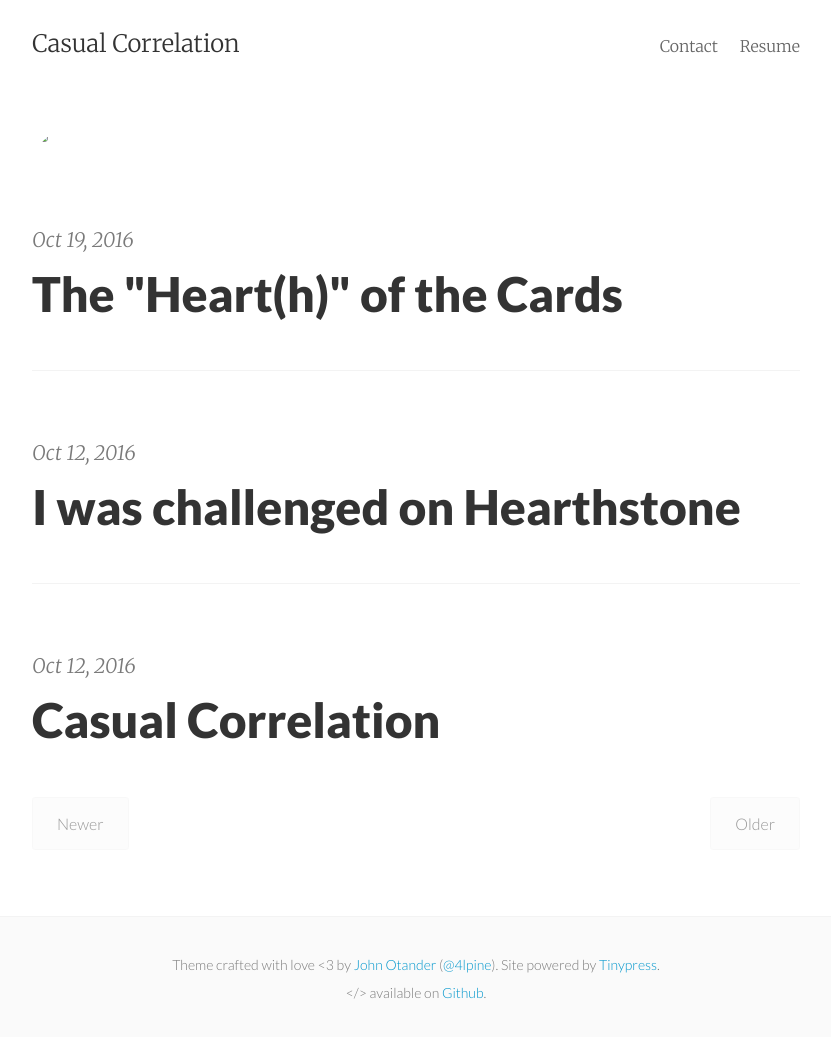
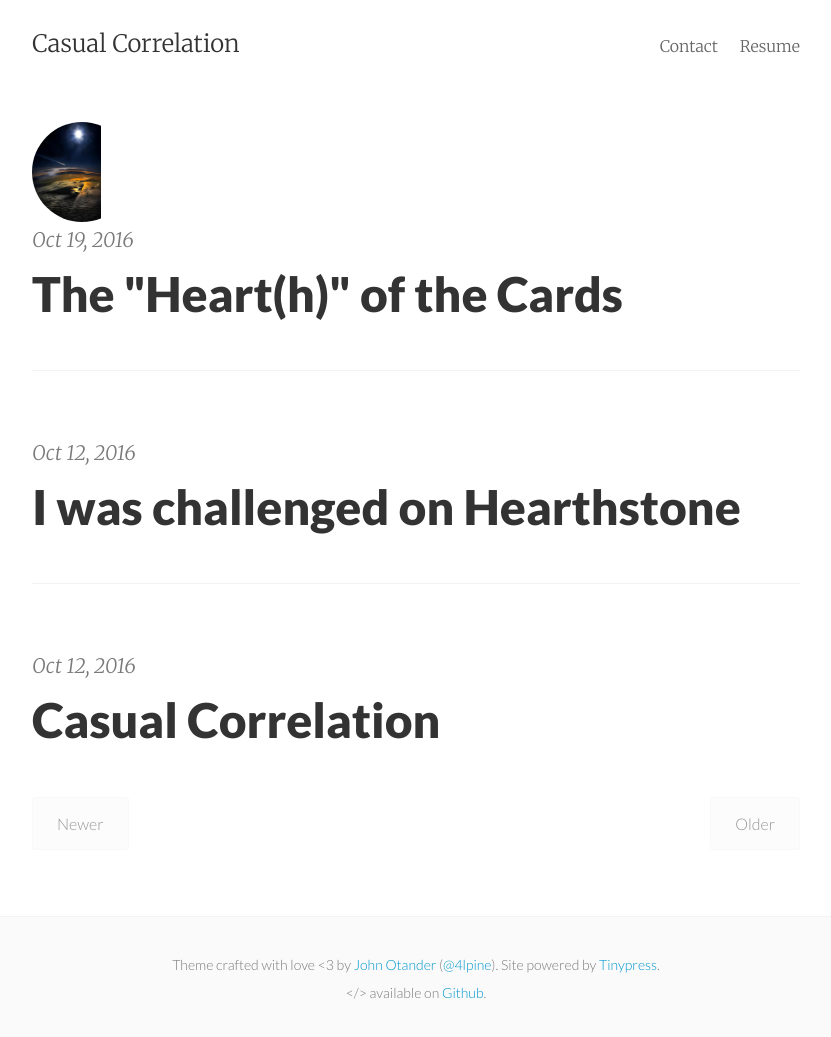
Before and after one commit to Scoppio/Scoppio.github.io, a Jekyll site: the page built from index.html, in a window 1280 px wide. Shown: the whole page, without its empty margins (224-1055 px from the left). Built offline with Jekyll 4.4.1, drawn with Linux system fonts in a browser that asks for light colours; the list of posts is cut into pages by our own code.

Commit message:
fix image

```diff
--- a/index.html
+++ b/index.html
@@ -4,7 +4,7 @@ layout: default
 
 <div class="home">
   <div class="image-cropper">
-    <img src="_assets/001.jpg" class="rounded" />
+    <img src="001.jpg" class="rounded" />
   </div>
   <div class="posts">
     {% for post in paginator.posts %}
```
